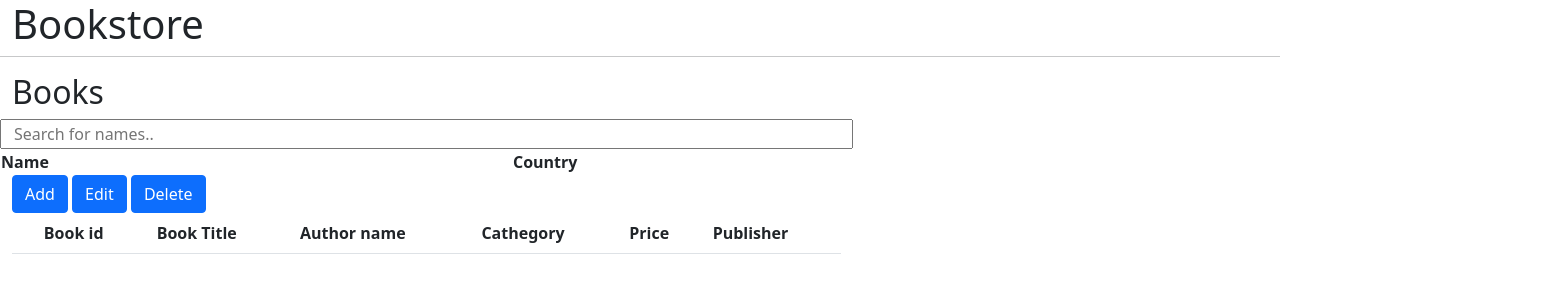
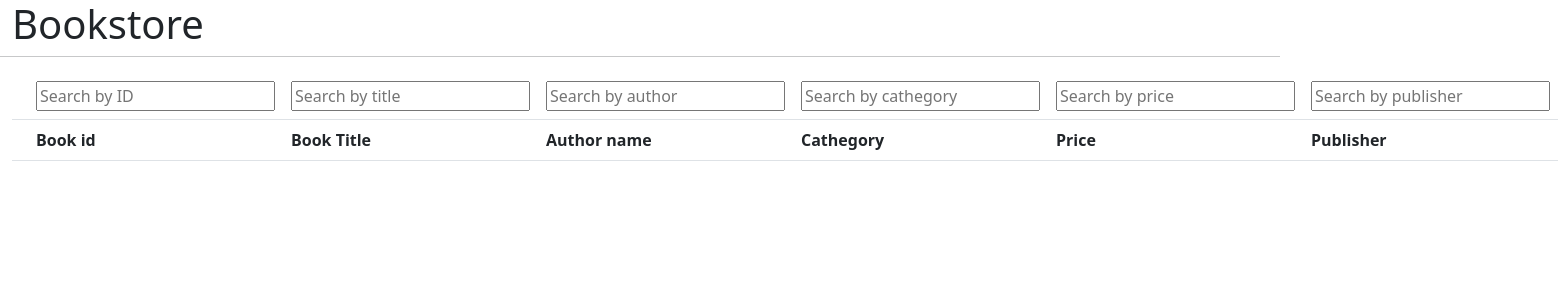
Before and after one commit to liviam8/orientation, a website: page 18th_week/public/index.html in a window 1280 px wide. Shown: the whole page, 1558 px wide, since content can reach past the window. Drawn offline with nearby package versions, Linux system fonts and the light colour scheme; no server answers.

Commit message:
Add files via upload

```diff
--- a/18th_week/public/index.html
+++ b/18th_week/public/index.html
@@ -15,37 +15,37 @@
         <div class="col-md-8">
           <div class="row">
             <div class="col-md-4">
-              <h2>Books</h2>
             </div>
 
-<input type="text" id="myInput" onkeyup="myFunction()" placeholder="Search for names..">
 
       <table id="myTable">
         <tr class="header">
-          <th style="width:60%;">Name</th>
-          <th style="width:40%;">Country</th>
-        </tr>
-        <tr>
-
         </tr>
       </table>
 
-            <div class="col">
-              <button class="btn btn-primary" id="add-button">
-                Add
-              </button>
-              <button class="btn btn-primary" id="edit-button">
-                Edit
-              </button>
-              <button class="btn btn-primary" id="delete-button">
-                Delete
-              </button>
-            </div>
+
           </div>
           <div class="row">
             <div class="col">
               <table class="table">
                 <thead>
+
+                  <tr>
+                    <th scope="col"></th>
+
+                    <th scope="col"><input type="text" id="myInput" onkeyup="myFunction()" placeholder="Search by ID"></th>
+                    <th scope="col"><input type="text" id="myInput" onkeyup="myFunction()" placeholder="Search by title"></th>
+                    <th scope="col"><input type="text" id="myInput" onkeyup="myFunction()" placeholder="Search by author"></th>
+                    <th scope="col"><input type="text" id="myInput" onkeyup="myFunction()" placeholder="Search by cathegory"></th>
+                    <th scope="col"><input type="text" id="myInput" onkeyup="myFunction()" placeholder="Search by price"></th>
+                    <th scope="col"><input type="text" id="myInput" onkeyup="myFunction()" placeholder="Search by publisher"></th>
+
+
+
+                  </tr>
+
+
+
                   <tr>
                     <th scope="col"></th>
 
```
Also changed, not shown: 18th_week/server.js (+10 -24 lines).
